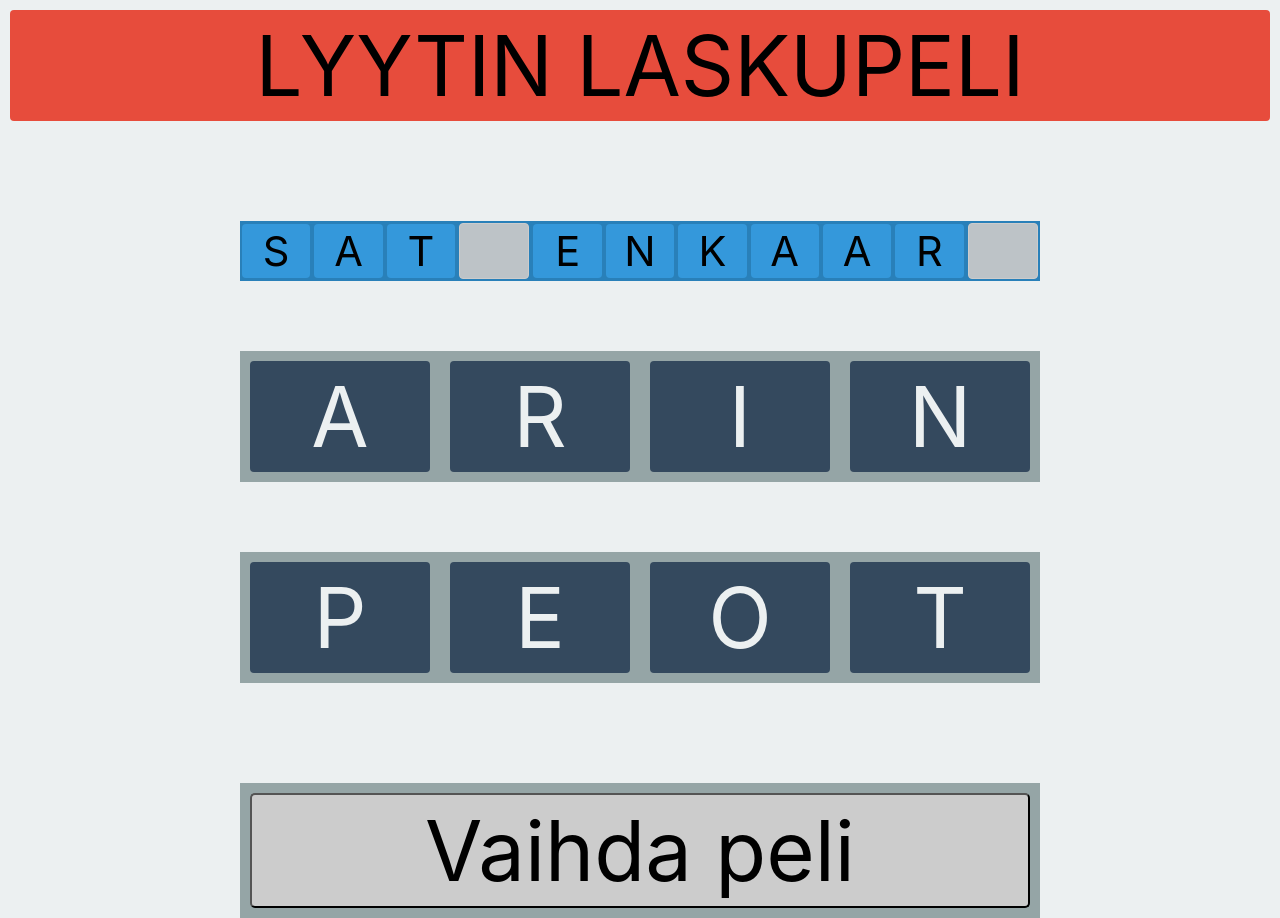
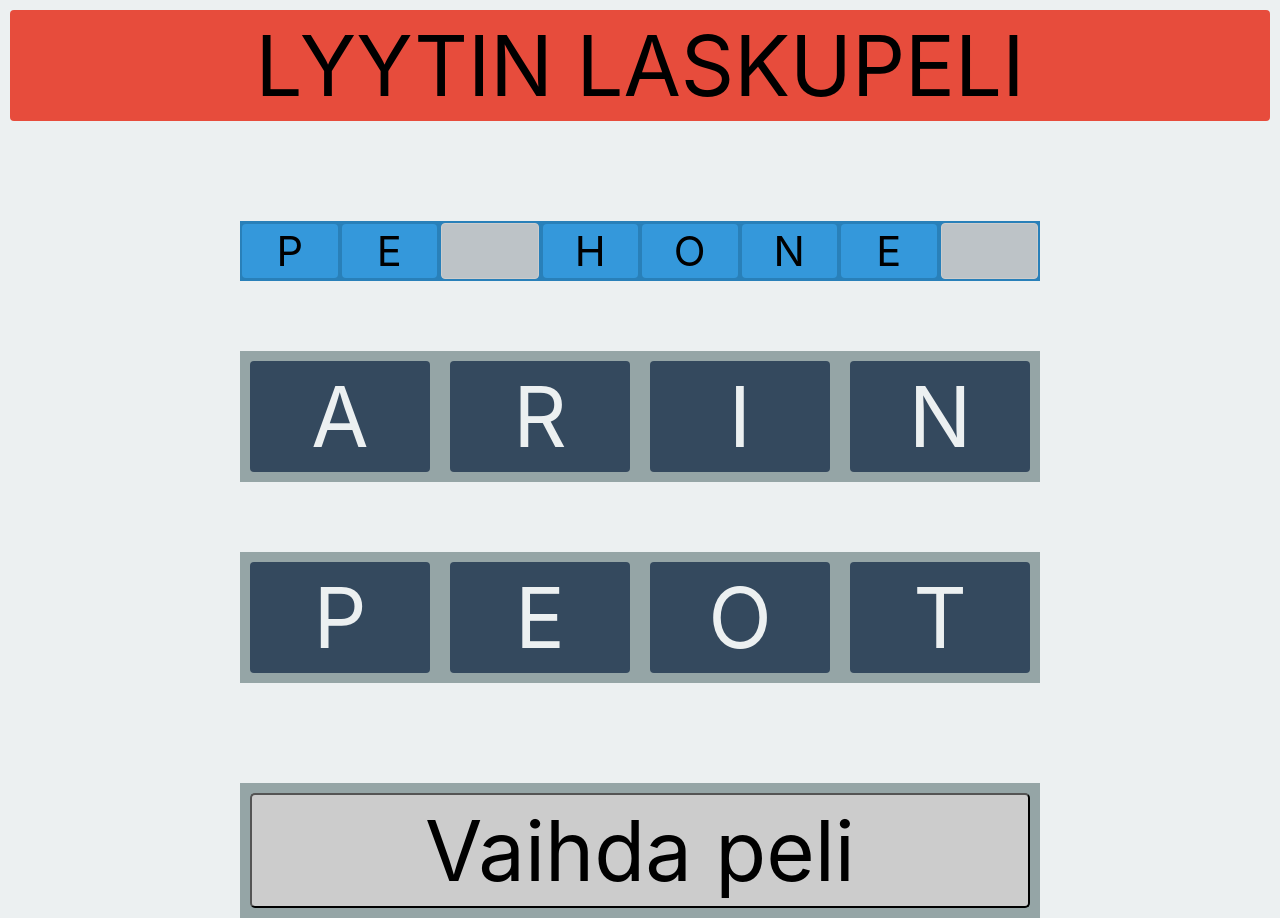
Before and after one commit to ilkkav/matikka, a React (Create React App) app: page / in a window 1280 px wide. Built offline with nearby package versions, Linux system fonts and the light colour scheme.

Commit message:
Pair images and words

```diff
--- a/src/App.tsx
+++ b/src/App.tsx
@@ -2,21 +2,17 @@
 import React, { useState } from 'react';
 import './App.css';
 import './styles.css';
-import { task, wordTask } from './task';
+import { task, getWordTasks, WordTask } from './task';
 import { TaskPage } from './TaskPage';
-import pirateShip from './pirate_ship.jpg';
-import princesses from './princesses.jpg';
-import butterfly from './butterfly.jpg'
-import carriage from './carriage.png';
 import { WordTaskPage } from './WordTaskPage';
 
-const getImage = (count: number) => count % 2 === 0 ? butterfly : princesses;
+const wordTasks: WordTask[] = getWordTasks()
 
 function App() {
 
   const handleTaskDone = (done: boolean) => {
+    setDoneCount(doneCount + 1);
     setCurrentTaskDone(done);
-    setDoneCount(doneCount + 1);
   }
 
   const [currentTaskDone, setCurrentTaskDone] = useState(false);
@@ -27,12 +23,12 @@ function App() {
     <div className="App">
       <div className="header flex-item alizarin">LYYTIN LASKUPELI</div>
       {currentTaskDone ?
-        <img className="flex-item color-2 responsive-image" src={getImage(doneCount)} onClick={() => {
+        <img className="flex-item color-2 responsive-image" src={wordTasks[doneCount - 1].image} onClick={() => {
           setCurrentTaskDone(false);
         }
         }></img>
         :
-        wordGameSelected ? <WordTaskPage input={wordTask()} setDone={handleTaskDone} />
+        wordGameSelected ? <WordTaskPage input={wordTasks[doneCount]} setDone={handleTaskDone} />
           : <TaskPage input={task()} setDone={handleTaskDone} />
       }
       <div className="flex-container narrow">
--- a/src/task.ts
+++ b/src/task.ts
@@ -1,3 +1,12 @@
+import butterfly from './butterfly.jpg'
+import pirateShip from './pirate_ship.jpg';
+import princesses from './princesses.jpg';
+import carriage from './carriage.png';
+import fireEngine from './fire_engine.jpg';
+import penguin from './penguin.jpg';
+import unicorn from './unicorn.jpg';
+import castle from './castle.jpg';
+import rainbow from './rainbow.jpg';
 
 export type Task = {
   first: number
@@ -8,6 +17,7 @@ export type Task = {
 export type WordTask = {
   letters: Letter[]
   blanks: string[]
+  image: any
 }
 
 type LetterStatus = 'Normal' | 'Hidden' | 'Solved'
@@ -17,6 +27,20 @@ export type Letter = {
   status: LetterStatus
 }
 
+const wordsAndImages: Record<string, any> = {
+  PERHONEN: butterfly,
+  PRINSESSA: princesses,
+  PALOAUTO: fireEngine,
+  SATEENKAARI: rainbow,
+  PINGVIINI: penguin,
+  LINNA: castle,
+  YKSISARVINEN: unicorn
+}
+
+export const getWordTasks = () => {
+  return Object.keys(wordsAndImages).map(key => wordTask(key))
+}
+
 export const task = (): Task=> {
   const result = Math.floor(Math.random() * 11); // 0...10
   const first = Math.floor(Math.random() * (result)); // < result
@@ -24,17 +48,9 @@ export const task = (): Task=> {
   return {first, second, result};
 }
 
-const words = [
-  'PERHONEN',
-  'PRINSESSA',
-  'PALOAUTO',
-  'SATEENKAARI'
-]
-
 const randomLessThan = (max: number) => Math.floor(Math.random()*max)
 
-export const wordTask = (): WordTask => {
-  const word = words[randomLessThan(words.length)]
+const wordTask = (word: string): WordTask => {
   const firstRandom = randomLessThan(word.length)
   let secondRandom
   while (true) {
@@ -46,5 +62,5 @@ export const wordTask = (): WordTask => {
   const blankIndices = [firstRandom, secondRandom].sort((a: number, b: number) => a-b)
   const letters: Letter[] = [...word].map(c => ({c, status: 'Normal'}))
   blankIndices.forEach(i => {letters[i].status = 'Hidden'})
-  return {letters, blanks: blankIndices.map(i => letters[i].c)}
+  return {letters, blanks: blankIndices.map(i => letters[i].c), image: wordsAndImages[word]}
 }
```
